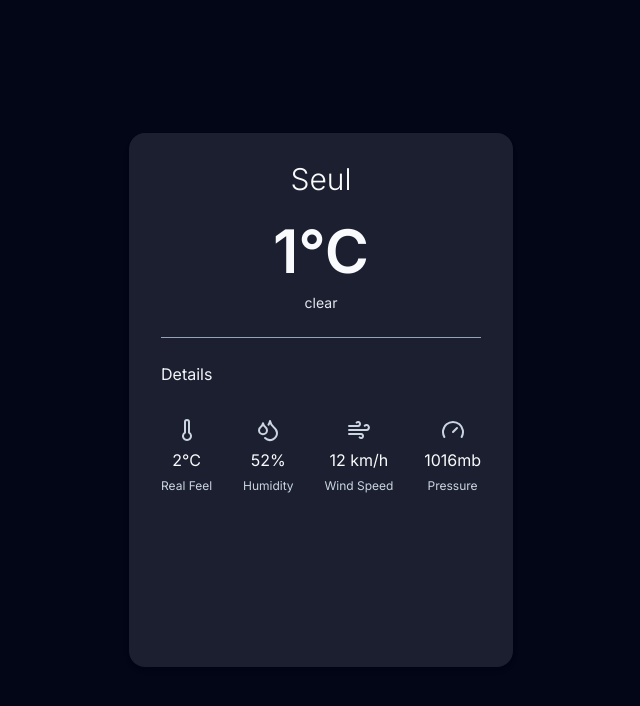
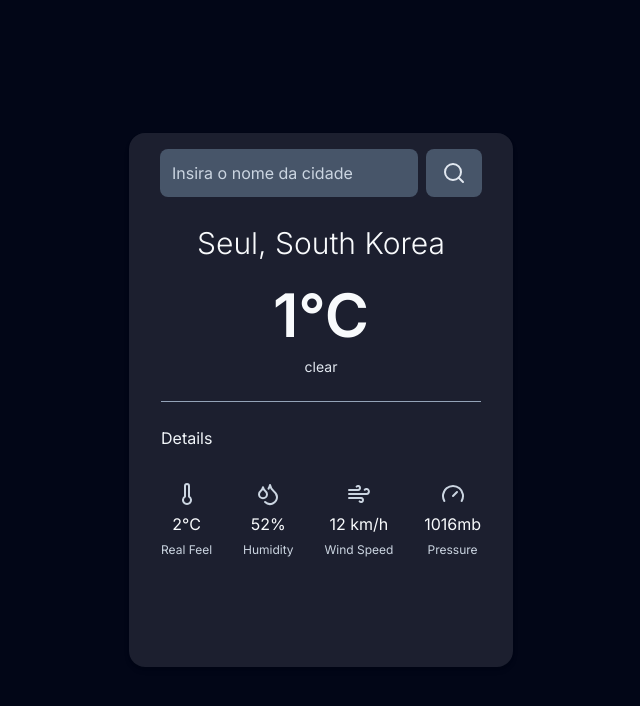
Before and after one commit to matheusc1/weather-now, a Next.js app: page / in a window 1280 px wide. Shown: the top 706 px of the page, without its empty margins (319-959 px from the left). Built offline with nearby package versions, Linux system fonts and the light colour scheme.

Commit message:
feat: add input and implement component rendering logic

```diff
--- a/src/app/page.tsx
+++ b/src/app/page.tsx
@@ -1,19 +1,53 @@
-import CityInfo from "@/components/CityInfo"
+'use client'
+import WeatherInfo from "@/components/WeatherInfo"
+import { Weather } from "@/types/Weather.interface"
+import { Search } from "lucide-react"
+import { useState } from "react"
 
 export default function Home() {
-  const city = [{
-    name: 'Seul',
+
+  const [weather, setWeather] = useState<Weather | null>({
+    city: 'Seul',
+    country: 'South Korea',
     temperature: 1,
     details: 'clear',
     realFeel: 2,
     humidity: 52,
     windSpeed: 12,
     pressure: 1016
-  }]
+  })
+
+  // const [weather, setWeather] = useState<Weather | null>(null)
+
+  const notFound = false;
+
+  // console.log(weather)
 
   return (
-    <section className="mt-7 text-slate-50 text-center">
-      {city.map(city => <CityInfo key={city.name} city={city} />)}
-    </section>
+    <>
+      <form className="flex gap-2 mt-4">
+        <input
+          placeholder="Insira o nome da cidade"
+          type="text"
+          className="border-0 text-slate-200 rounded-lg p-3 bg-slate-600 placeholder:text-slate-300 focus:outline-0" />
+        <button className="bg-slate-600 px-4 rounded-lg hover:bg-slate-500 transition-colors">
+          <Search className="text-slate-200" />
+        </button>
+      </form>
+
+      <section className="mt-7 text-slate-50 text-center">
+        {notFound ? (
+          <p className="text-slate-200 text-xl mt-10 w-72">
+            Dados não encontrados, verifique o nome da cidade e tente novamente
+          </p>
+        ) : weather ? (
+          <WeatherInfo key={weather.city} weather={weather} />
+        ) : (
+          <p className="text-slate-200 text-xl mt-10 w-72">
+            Pesquise por uma cidade para mais informações
+          </p>
+        )}
+      </section>
+    </>
   )
 }
--- a/src/components/CityInfo.tsx
+++ /dev/null
@@ -1,47 +0,0 @@
-import { CityWeather } from "@/types/CityWeather.interface"
-import { Thermometer, Droplets, Wind, Gauge } from 'lucide-react'
-
-interface CityInfoProps {
-  city: CityWeather
-}
-
-export default function CityInfo({ city }: CityInfoProps) {
-  return (
-    <>
-      <p className="text-3xl font-light mb-6">{city.name}</p>
-      <p className="text-6xl mb-3 font-semibold">{city.temperature}°C</p>
-      <p className="text-sm mb-6 text-slate-200">{city.details}</p>
-
-      <hr className="mb-6 w-80 items-center border-slate-400" />
-
-      <section>
-        <p className="text-start mb-8 text-slate-100">Details</p>
-        <div className="flex items-center justify-between">
-          <div className="flex flex-col items-center justify-center gap-1.5">
-            <Thermometer className="text-slate-300" />
-            <p>{city.realFeel}°C</p>
-            <p className="text-xs text-slate-300">Real Feel</p>
-          </div>
-
-          <div className="flex flex-col items-center justify-center gap-1.5">
-            <Droplets className="text-slate-300" />
-            <p>{city.humidity}%</p>
-            <p className="text-xs text-slate-300">Humidity</p>
-          </div>
-
-          <div className="flex flex-col items-center justify-center gap-1.5">
-            <Wind className="text-slate-300" />
-            <p>{city.windSpeed} km/h</p>
-            <p className="text-xs text-slate-300">Wind Speed</p>
-          </div>
-
-          <div className="flex flex-col items-center justify-center gap-1.5">
-            <Gauge className="text-slate-300" />
-            <p>{city.pressure}mb</p>
-            <p className="text-xs text-slate-300">Pressure</p>
-          </div>
-        </div>
-      </section>
-    </>
-  )
-}
```
Also changed, not shown: src/types/CityWeather.interface.ts (deleted, +0 -9 lines).
